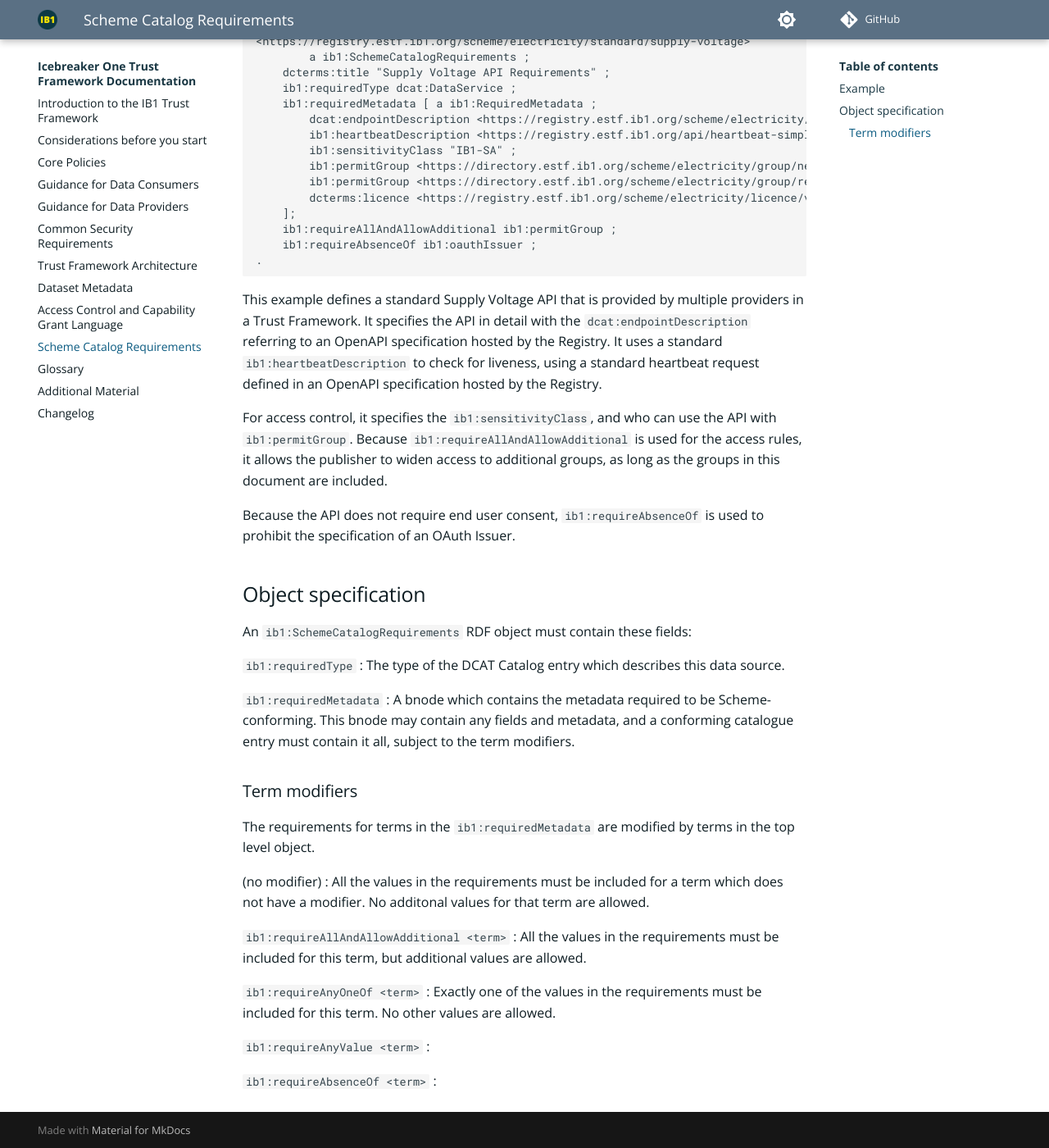
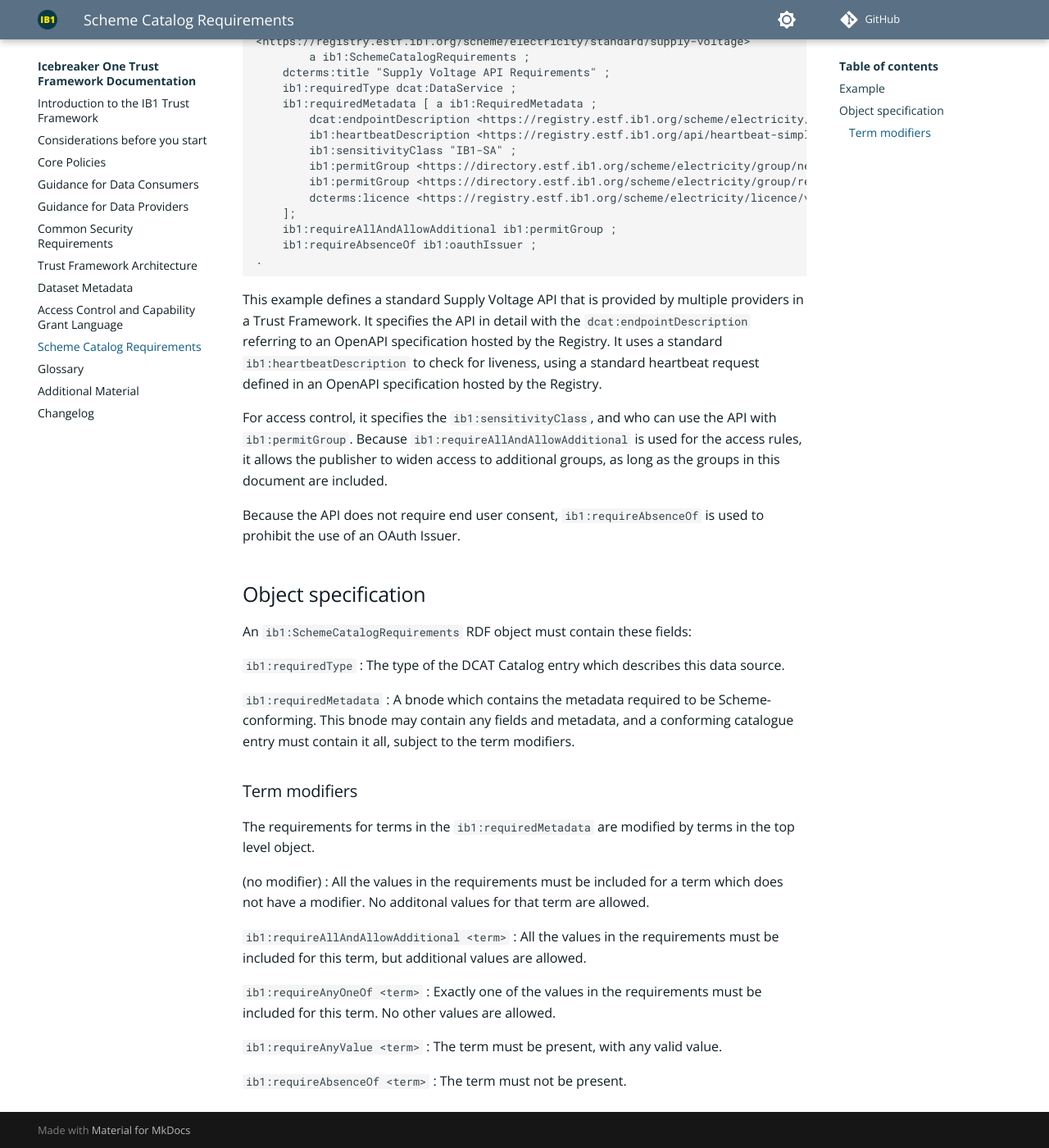
Before and after one commit to icebreakerone/ib1-technical-docs, an MkDocs documentation site: the page built from docs/scheme_catalog_requirements.md, in a window 1280 px wide and 1400 px high, scrolled down 460 px. Shown: the whole window at 82% size. Built offline with MkDocs 1.6.1 and Material for MkDocs 9.7.7, drawn with Linux system fonts in a browser that asks for light colours; plug-ins that fetch from the network failed and are left out; comment, search, counter and statistics services are not loaded; the version menu is left out.

Commit message:
docs/scheme_catalog_requirements.md updated from https://stackedit.net/

```diff
--- a/docs/scheme_catalog_requirements.md
+++ b/docs/scheme_catalog_requirements.md
@@ -33,7 +33,7 @@ This example defines a standard Supply Voltage API that is provided by multiple
 
 For access control, it specifies the `ib1:sensitivityClass`, and who can use the API with `ib1:permitGroup`. Because `ib1:requireAllAndAllowAdditional` is used for the access rules, it allows the publisher to widen access to additional groups, as long as the groups in this document are included.
 
-Because the API does not require end user consent, `ib1:requireAbsenceOf` is used to prohibit the specification of an OAuth Issuer.
+Because the API does not require end user consent, `ib1:requireAbsenceOf` is used to prohibit the use of an OAuth Issuer.
 
 ## Object specification
 
@@ -59,14 +59,15 @@ The requirements for terms in the `ib1:requiredMetadata` are modified by terms i
 : Exactly one of the values in the requirements must be included for this term. No other values are allowed.
 
 `ib1:requireAnyValue <term>`
-:
+: The term must be present, with any valid value.
 
 `ib1:requireAbsenceOf <term>`
-:
+: The term must not be present.
+
 
 <!--stackedit_data:
-eyJoaXN0b3J5IjpbMjYzODQyMjE5LC0xNjczMDIzMzUxLDk5NT
-Y4MzE3OSwxNDQ0ODc1ODI1LDY3NDU3NjQ4MSwtMTc5NDQ5NTA0
-NiwtNTI4NjQ1NzM3LDEzODk3MDIwMzgsMTExMzEyODk2OSwxMj
-Y4ODM2NzA4XX0=
+eyJoaXN0b3J5IjpbMTY3NjAzMzg1NSwyNjM4NDIyMTksLTE2Nz
+MwMjMzNTEsOTk1NjgzMTc5LDE0NDQ4NzU4MjUsNjc0NTc2NDgx
+LC0xNzk0NDk1MDQ2LC01Mjg2NDU3MzcsMTM4OTcwMjAzOCwxMT
+EzMTI4OTY5LDEyNjg4MzY3MDhdfQ==
 -->
```
